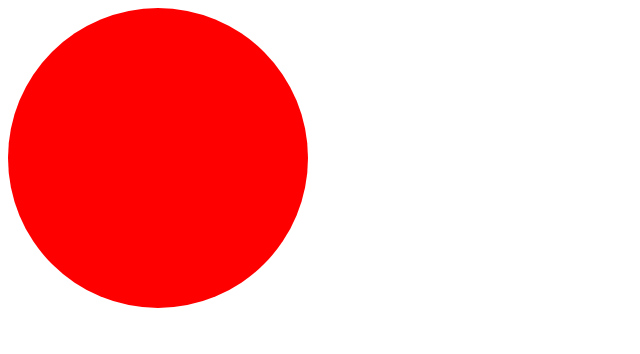
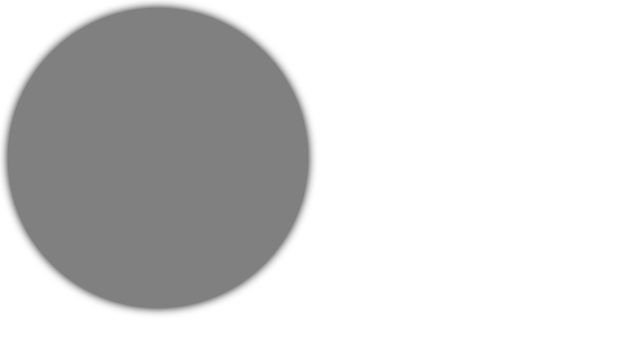
Before and after one commit to uwuMAKSON/my-first-repo, a plain HTML site: page index.html in a window 1280 px wide. Shown: the whole page, without its empty margins (0-640 px from the left). Drawn offline with Linux system fonts and the light colour scheme.

Commit message:
added shadow

```diff
--- a/styles.css
+++ b/styles.css
@@ -1,7 +1,7 @@
 div {
-    background-color: red;
+    background-color: grey;
     width: 300px;
     height: 300px;
     border-radius: 100%;
-
+box-shadow: 0 0 10px black;
 }
```
